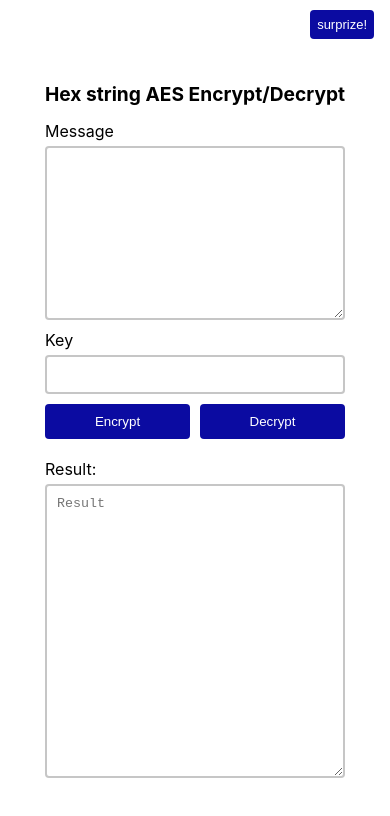
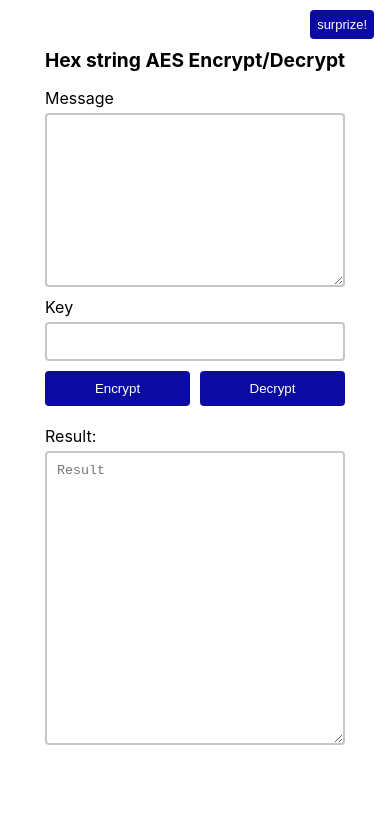
Before and after one commit to rohitsam/aesencrypt_app, a React (Create React App) app: page / in a window 390 px wide. Shown: the top 816 px of the page. Built offline with nearby package versions, Linux system fonts and the light colour scheme.

Commit message:
surprize added

```diff
--- a/src/App.css
+++ b/src/App.css
@@ -1,6 +1,11 @@
 .container {
   display: flex;
   height: 100vh;
+  min-height: max-content;
+}
+
+.sub-container {
+  padding: auto;
 }
 
 .container-inner {
@@ -74,6 +79,12 @@
     font-size: larger;
     text-align: center;
   }
+  .container-inner {
+    padding-bottom: 3rem;
+  }
+  .sub-container {
+    margin: 2rem auto;
+  }
 }
 
 @media (max-width: 360x) {
--- a/src/App.js
+++ b/src/App.js
@@ -30,7 +30,7 @@ function App() {
   return (
     //
     <div className="container">
-      <section className="m-auto">
+      <section className="m-auto sub-container">
         <button
           onClick={() => {
             setOpen((prev) => !prev);
```
